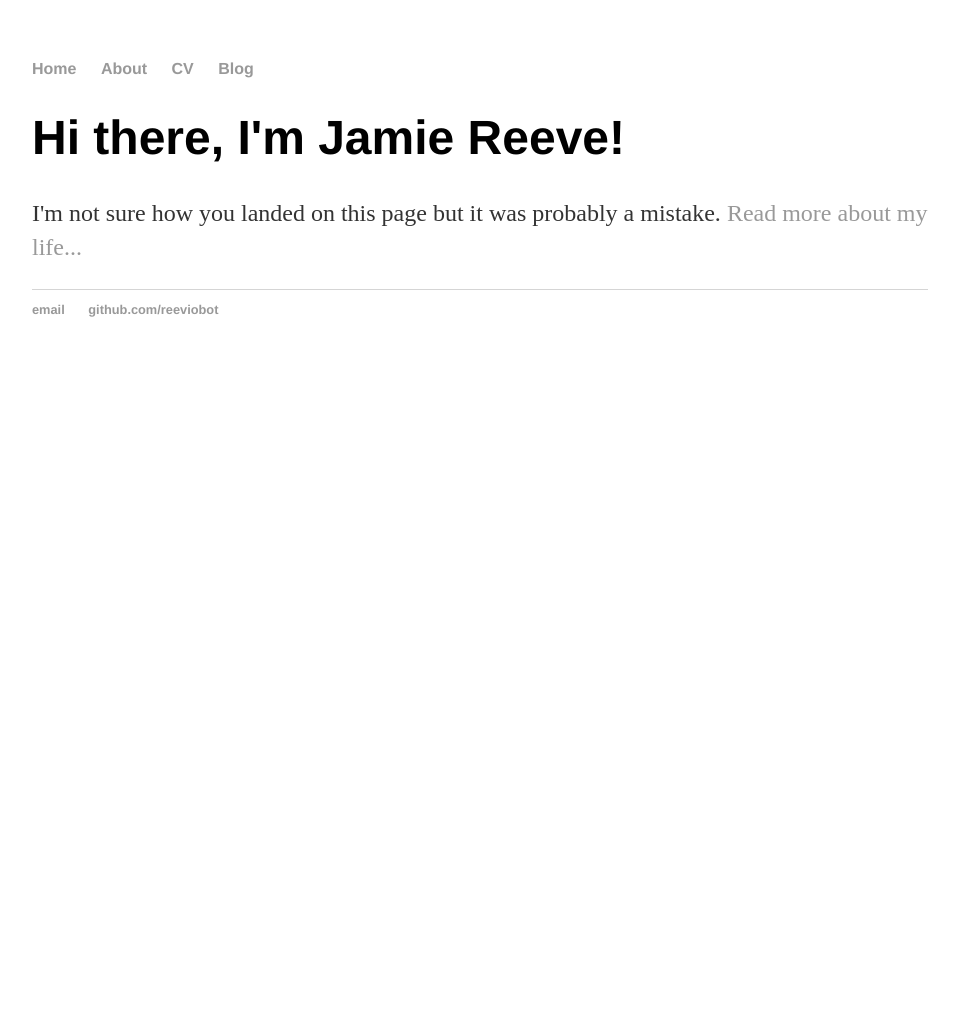
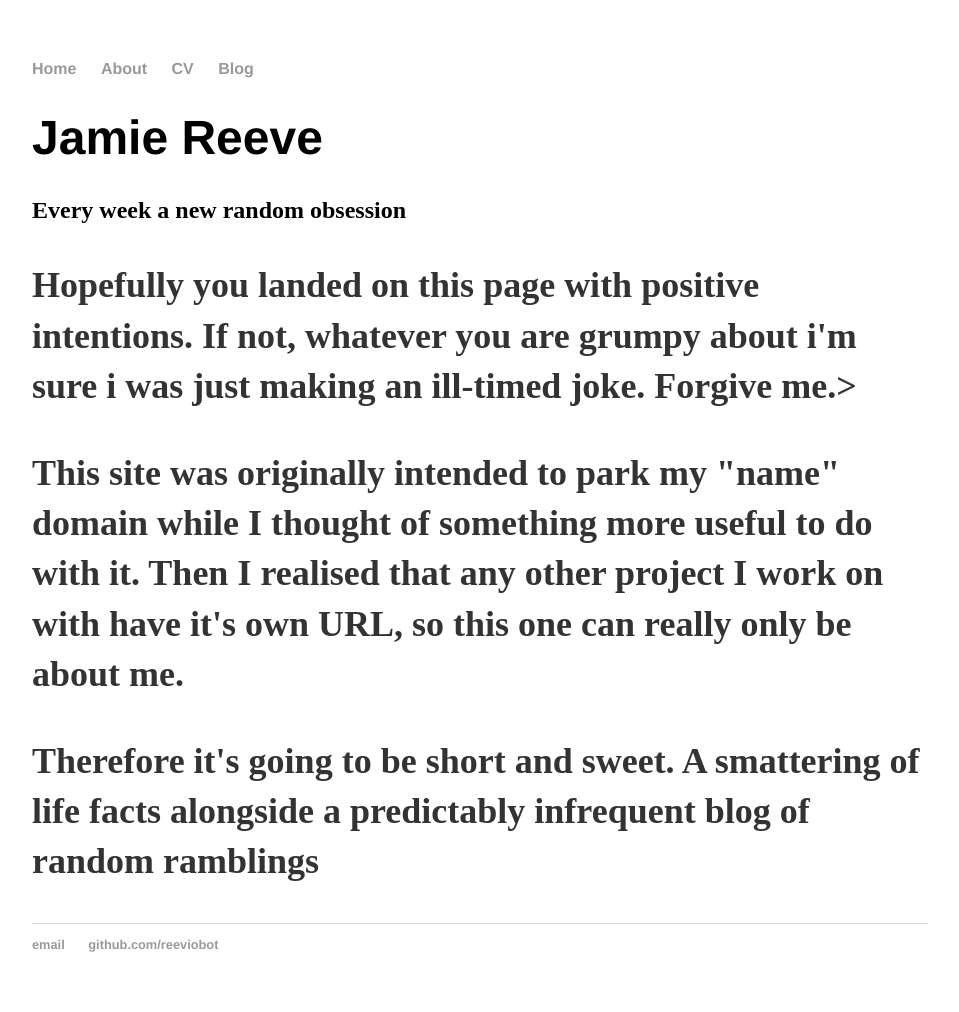
Before and after one commit to reeviobot/reeviobot.github.io, a Jekyll site: the page built from index.html, in a window 1280 px wide. Shown: the whole page, without its empty margins (160-1119 px from the left). Built offline with Jekyll 4.4.1, drawn with Linux system fonts in a browser that asks for light colours; before the commit the page ends 900 px from its top, so only the background shows below that.

Commit message:
update homepage

```diff
--- a/index.html
+++ b/index.html
@@ -3,6 +3,11 @@ layout: default
 title: Jamie Reeve | Home
 ---
 <div class="blurb">
-	<h1>Hi there, I'm Jamie Reeve!</h1>
-	<p>I'm not sure how you landed on this page but it was probably a mistake. <a href="/about">Read more about my life...</a></p>
+	<h1>Jamie Reeve</h1>
+	<h2>Every week a new random obsession<h2>
+	<p>Hopefully you landed on this page with positive intentions. If not, whatever you are grumpy about i'm sure i was just making an ill-timed joke. Forgive me.></p>
+
+	<p>This site was originally intended to park my "name" domain while I thought of something more useful to do with it. Then I realised that any other project I work on with have it's own URL, so this one can really only be about me.</p>
+
+	<p>Therefore it's going to be short and sweet. A smattering of life facts alongside a predictably infrequent blog of random ramblings</p>
 </div><!-- /.blurb -->
```
